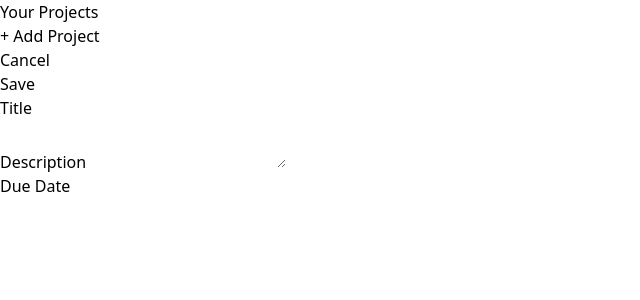
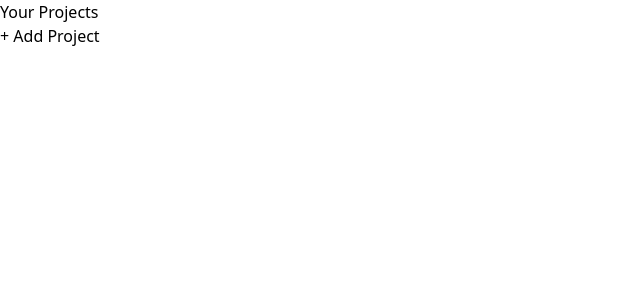
Before and after one commit to RonanKer29/project-manager, a React (Vite) app: page / in a window 1280 px wide. Shown: the top 300 px of the page, without its empty margins (0-640 px from the left). Built offline with nearby package versions, Linux system fonts and the light colour scheme.

Commit message:
starting project from 0 side bar front ok

```diff
--- a/src/App.jsx
+++ b/src/App.jsx
@@ -1,12 +1,10 @@
-import NewProject from "./components/NewProject";
 import Sidebar from "./components/Sidebar";
 
 function App() {
   return (
     <>
-      <main className="h-screen my-8">
+      <main className="h-screen my-8 flex gap-10">
         <Sidebar />
-        <NewProject />
       </main>
     </>
   );
--- /dev/null
+++ b/src/components/Input.jsx
@@ -0,0 +1,18 @@
+export default function Input({ label, textarea, ...props }) {
+  return (
+    <p className="flex flex-col gap-1 my-4">
+      <label className="uppercase font-bold text-stone-600">{label}</label>
+      {textarea ? (
+        <textarea
+          className="bg-stone-200 pb-2 border-b-0 focus:border-b-2 focus:border-stone-700  focus:outline-none"
+          {...props}
+        />
+      ) : (
+        <input
+          className="bg-stone-200 pb-2 border-b-0 focus:border-b-2 focus:border-stone-700  focus:outline-none"
+          {...props}
+        />
+      )}
+    </p>
+  );
+}
--- a/src/components/NewProject.jsx
+++ b/src/components/NewProject.jsx
@@ -1,27 +1,24 @@
+import Input from "./Input.jsx";
+
 const NewProject = () => {
   return (
-    <div className="">
-      <menu className="">
+    <div className="w-[35rem] mt-16">
+      <menu className="flex items-center justify-end gap-4 my-4">
         <li>
-          <button>Cancel</button>
+          <button className="text-stone-800 hover:text-stone-950">
+            Cancel
+          </button>
         </li>
         <li>
-          <button>Save</button>
+          <button className="px-6 py-2 rounded-md bg-stone-800 text-stone-50 hover:bg-stone-950">
+            Save
+          </button>
         </li>
       </menu>
       <div>
-        <p>
-          <label>Title</label>
-          <input />
-        </p>
-        <p>
-          <label>Description</label>
-          <textarea />
-        </p>
-        <p>
-          <label>Due Date</label>
-          <input />
-        </p>
+        <Input label="Title" />
+        <Input label="Description" textarea />
+        <Input label="Due Date" type="date" />
       </div>
     </div>
   );
--- a/src/components/Sidebar.jsx
+++ b/src/components/Sidebar.jsx
@@ -1,4 +1,4 @@
-const Sidebar = () => {
+const Sidebar = ({ projects }) => {
   return (
     <div className="w-1/3 px-8 py-16 md:w-72 bg-gray-800  shadow-lg rounded-r-xl mt-10">
       <h2 className="text-xl font-bold uppercase md:text-xl mb-8 text-stone-200">
@@ -9,7 +9,11 @@ const Sidebar = () => {
         + Add Project
       </button>
 
-      <ul></ul>
+      <ul>
+        {/* {projects.map((project, index) => (
+          <li key={index}>{project.title}</li>
+        ))} */}
+      </ul>
     </div>
   );
 };
--- /dev/null
+++ b/src/components/WelcomePage.jsx
@@ -0,0 +1,4 @@
+const WelcomePage = () => {
+  return <div></div>;
+};
+export default WelcomePage;
```
